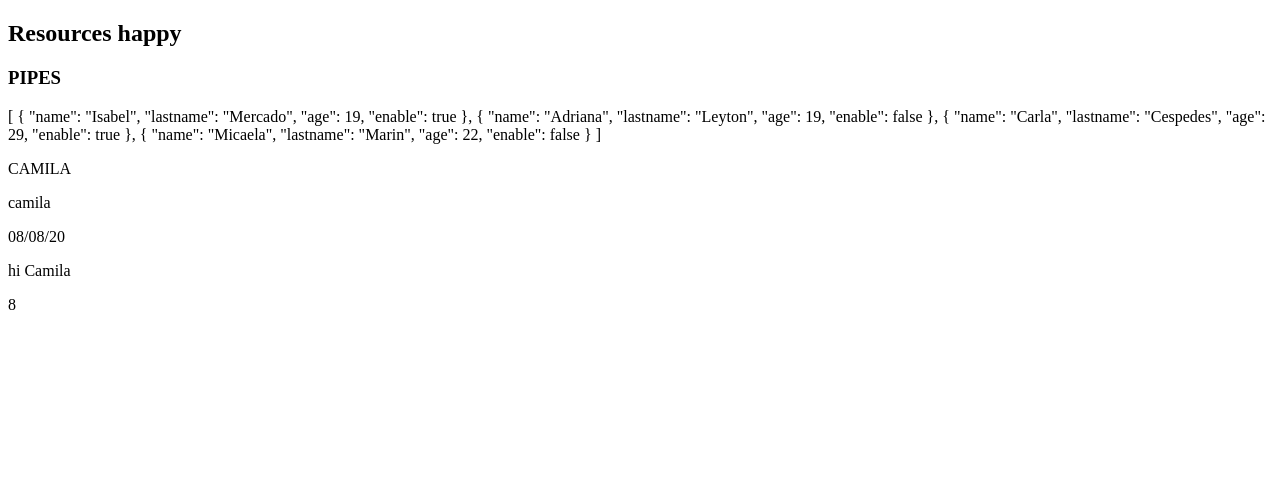
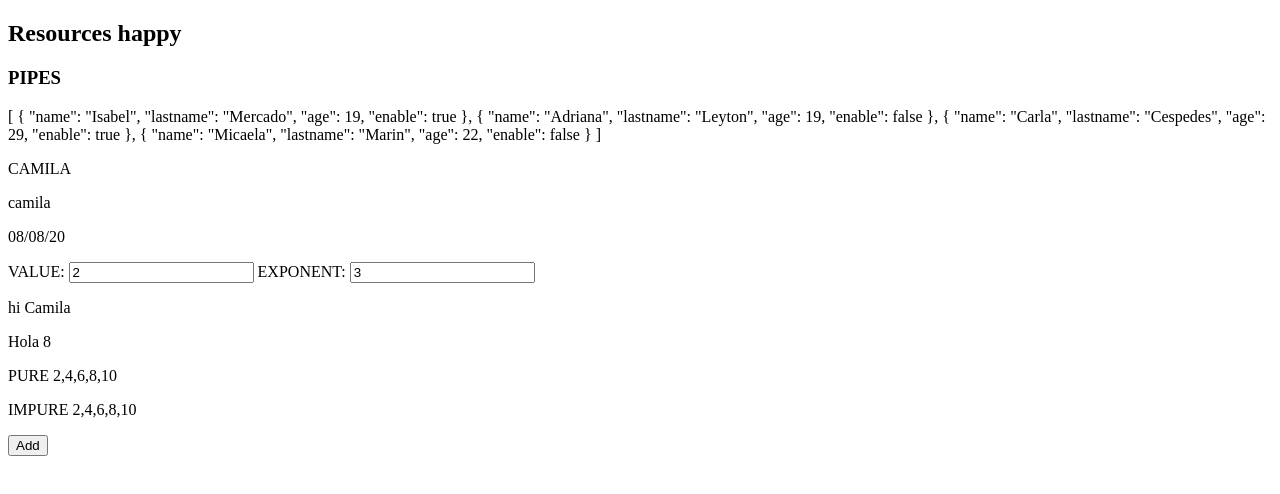
Before and after one commit to camiloayza23/upb-angular, an Angular app: page / in a window 1280 px wide. Shown: the top 494 px of the page. Built offline with nearby package versions, Linux system fonts and the light colour scheme.

Commit message:
Pure-Impure pipes 8/14

```diff
--- a/src/app/app.component.html
+++ b/src/app/app.component.html
@@ -27,5 +27,13 @@
 <p> {{ 'camila' | uppercase }}</p>
 <p> {{ 'CAMILA' | lowercase }}</p>
 <p> {{ '08/08/2020' | date: "MM/dd/yy" }}</p>
+
+VALUE: <input type='text' [(ngModel)]="auxNumber">
+EXPONENT: <input type='text' [(ngModel)]="auxExpo">
 <p> {{ 'Camila' | test }}</p>
-<p> {{ 2 | expo:3 }} </p>
+<p> {{ auxNumber | expo:auxExpo : 'Hola' }} </p>
+
+<p> PURE {{numbers | pure }} </p>
+<p> IMPURE {{numbers | impure }} </p>
+
+<button (click)="numbers.push(4)"> Add </button>
--- a/src/app/app.component.ts
+++ b/src/app/app.component.ts
@@ -10,6 +10,7 @@ export class AppComponent implements OnInit{
   title = 'curso-angular';
 
   sw = true;
+  numbers = [1,2,3,4,5,6,7,8,9,10];
   persons = [
     {
       name:"Isabel",
@@ -37,6 +38,9 @@ export class AppComponent implements OnInit{
     }
   ]
 
+  auxNumber : number = 2;
+  auxExpo : number = 3;
+
   ngOnInit(){
 
 
@@ -49,6 +53,9 @@ export class AppComponent implements OnInit{
     const aux = fromEvent(document, 'mousemove');
 
     aux.subscribe((s:any) => console.log('event: ', s.clientX + ', ' +s.clientY));*/
+
+    console.log('PURA '+this.suma(2,2));
+    console.log('IMPURA '+this.impura(2,2))
   }
   saveClickChild(event){
     console.log('EVENT CHILD: ', event);
@@ -58,5 +65,16 @@ export class AppComponent implements OnInit{
     console.log('EVENT JSON: ', event);
   }
 
+  suma(a:number,b:number){
+    return a+b;
+    // Va a tener la misma salida siempre
+    //FUNCION PURA
+  }
+
+  impura(a:number,b:number){
+    return a+b + Math.random();
+    // Va a tener la misma salida siempre
+    //FUNCION PURA
+  }
 
 }
--- a/src/app/app.module.ts
+++ b/src/app/app.module.ts
@@ -11,6 +11,8 @@ import { AdminModule } from './modules/admin/admin.module';
 import { UserModule } from './modules/user/user.module';
 import { TestPipe } from './pipes/test.pipe';
 import { ExpoPipe } from './pipes/expo.pipe';
+import { PurePipe } from './pipes/pure.pipe';
+import { ImpurePipe } from './pipes/impure.pipe';
 
 
 
@@ -21,7 +23,9 @@ import { ExpoPipe } from './pipes/expo.pipe';
     TestComponent,
     T0807Component,
     TestPipe,
-    ExpoPipe
+    ExpoPipe,
+    PurePipe,
+    ImpurePipe
   ],
   imports: [
     //Modulos dentro de este modulo
--- a/src/app/pipes/expo.pipe.ts
+++ b/src/app/pipes/expo.pipe.ts
@@ -5,8 +5,8 @@ import { Pipe, PipeTransform } from '@angular/core';
 })
 export class ExpoPipe implements PipeTransform {
 
-  transform(value: any, exponent: any): any {
-    return Math.pow(value,isNaN(exponent) ? 1 : exponent);
+  transform(value: any, exponent: any, text?:string): any {
+    return text + ' ' + Math.pow(value,isNaN(exponent) ? 1 : exponent);
   }
 
 }
--- /dev/null
+++ b/src/app/pipes/impure.pipe.ts
@@ -0,0 +1,14 @@
+import { Pipe, PipeTransform } from '@angular/core';
+
+@Pipe({
+  name: 'impure',
+  pure: false
+})
+export class ImpurePipe implements PipeTransform {
+
+  transform(data: number[], args?: any): any {
+    return data.filter(s => s%2 == 0);
+  }
+
+
+}
--- /dev/null
+++ b/src/app/pipes/pure.pipe.ts
@@ -0,0 +1,12 @@
+import { Pipe, PipeTransform } from '@angular/core';
+
+@Pipe({
+  name: 'pure'
+})
+export class PurePipe implements PipeTransform {
+
+  transform(data: number[], args?: any): any {
+    return data.filter(s => s%2 == 0);
+  }
+
+}
```
